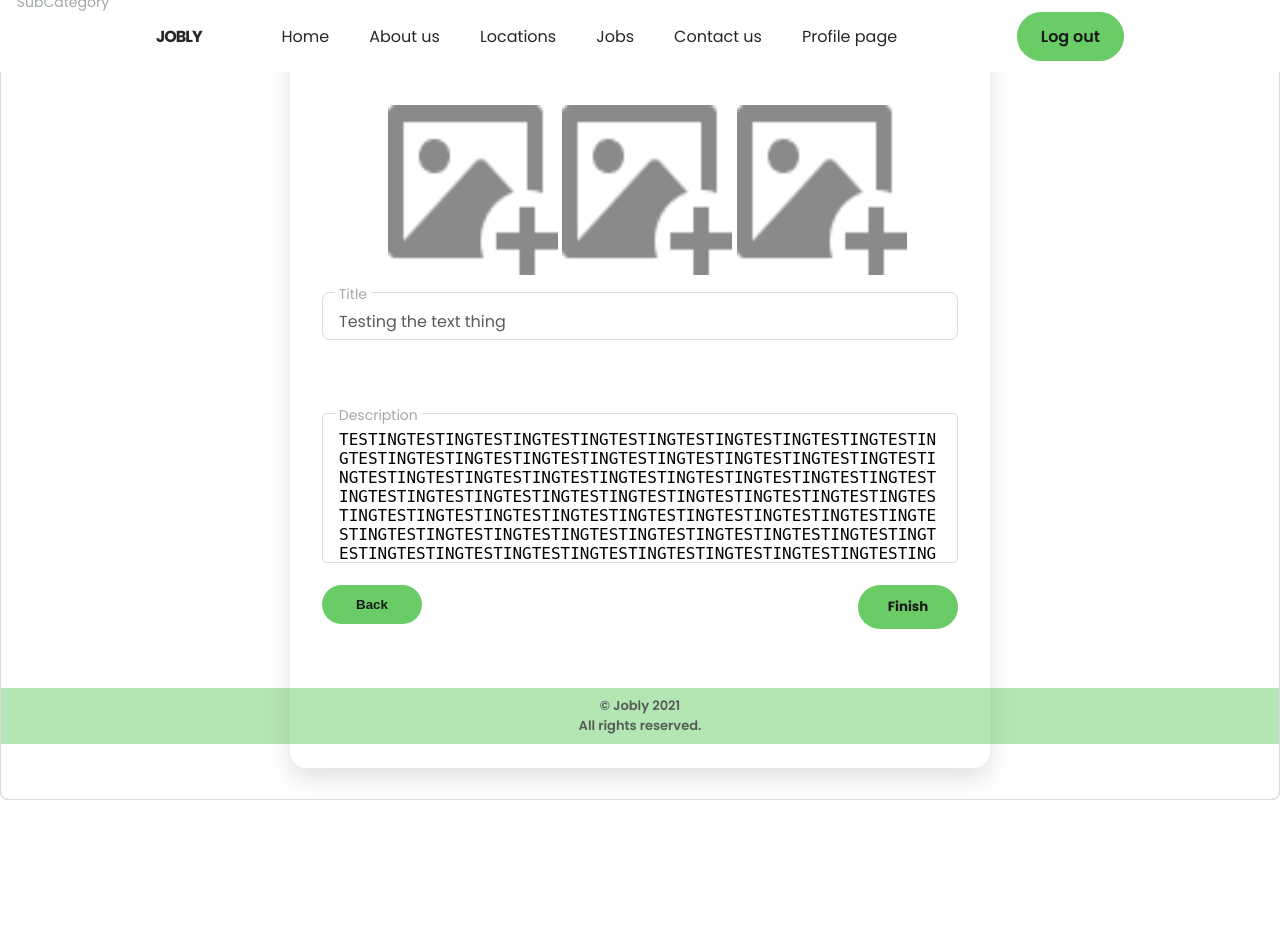
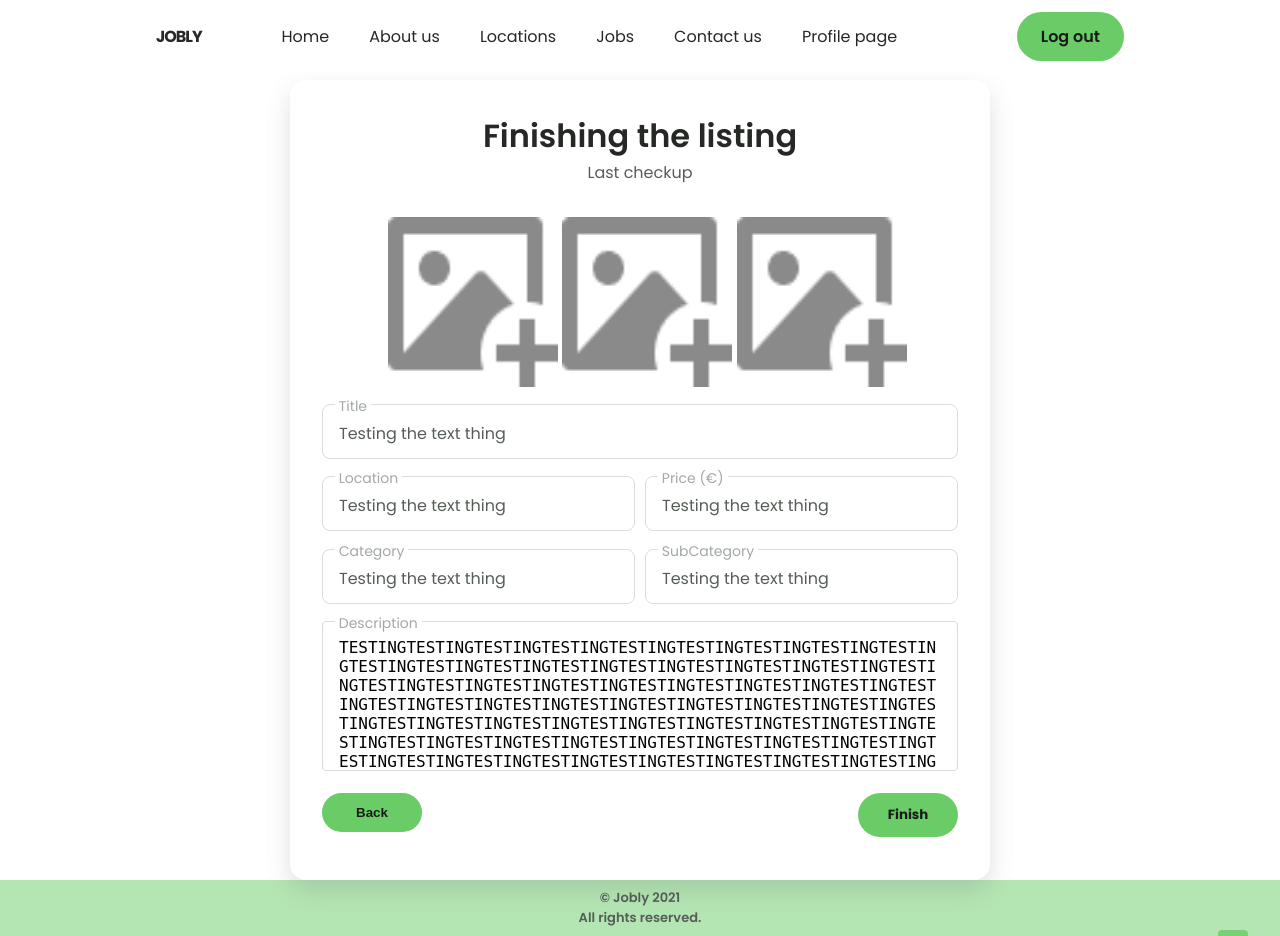
Before and after one commit to AiridasZal/KA-Jobs, a PHP site: page /add-check.php in a window 1280 px wide. Before the commit the page ends 800 px from the top, so only its background shows below. Run offline with PHP 8.4, Linux system fonts and the light colour scheme; a user stored in the database is signed in.

Commit message:
add job fixed

```diff
--- a/css/add-job.css
+++ b/css/add-job.css
@@ -76,7 +76,7 @@
       cursor: pointer;
   }
   .header{
-    z-index: 5;
+    z-index: 5000000;
   }
 
   .job-title{
--- a/css/login.css
+++ b/css/login.css
@@ -6,20 +6,40 @@
 }
 /*===== FORM =====*/
 .l-form{
+  position: relative;
+  min-height:100%;
   display: flex;
   justify-content: center;
   align-items: center;
   max-width: 968px;
-  height: 80vh;
-  margin-top: var(--header-height);
+  margin-top: 5rem;
   margin-left: var(--mb-1-5);
   margin-right: var(--mb-1-5);
   row-gap: 3rem;
+}
+.l-form2{
+  position: relative;
+  min-height:100%;
+  display: flex;
+  justify-content: center;
+  align-items: center;
+  max-width: 968px;
+  margin-top: 100px;
+  margin-left: var(--mb-1-5);
+  margin-right: var(--mb-1-5);
+  row-gap: 3rem;
+  margin-bottom:100px;
 }
 .l-grid{
   grid-column-gap: 1.5rem;
 }
 .form{
+  width: 360px;
+  padding: 2rem 2rem;
+  border-radius: 1rem;
+  box-shadow: 0 10px 25px rgba(92,99,105,.2);
+}
+.form2{
   width: 360px;
   padding: 2rem 2rem;
   border-radius: 1rem;
@@ -34,6 +54,26 @@
     margin-bottom: var(--mb-2);
 }
 
+.input__div{
+  grid-area: main;
+  position: relative;
+  height: 48px;
+  margin-bottom: 1.5rem;
+}
+.input__div2{
+  grid-area: other;
+  position: relative;
+  height: 48px;
+  margin-bottom: 1.5rem;
+}
+
+.input__grid{
+  display: grid;
+  grid-template-columns: 313px 10px 313px;
+  grid-template-areas:
+    "main . other"
+}
+
 .form__div{
   position: relative;
   height: 48px;
@@ -44,7 +84,7 @@
   top: 0;
   left: 0;
   width: 100%;
-  height: 100%;
+  height: 55px;
   font-size: var(--normal-font-size);
   border: 1px solid var(--border-color);
   border-radius: .5rem;
@@ -71,7 +111,19 @@ input[type="submit" i] {
     font-weight: var(--font-bold);
     cursor: pointer;
 }
+@media screen and (max-height: 850px) {
+  .olfix{
+    margin-top: 5rem;
+    margin-bottom: 2rem;
+  }
+}
 
+@media screen and (max-height: 767px) {
+  .olfix{
+    margin-top: 6rem;
+    margin-bottom: 2rem;
+  }
+}
 
 /*Input focus move up label*/
 .form__input:focus + .form__label{
@@ -113,17 +165,3 @@ input[type="submit" i] {
   .account__cselect:hover{
     color: var(--first-color);
   }
-
-  @media screen and (max-height: 850px) {
-    .olfix{
-      margin-top: 5rem;
-      margin-bottom: 2rem;
-    }
-  }
-
-  @media screen and (max-height: 767px) {
-    .olfix{
-      margin-top: 6rem;
-      margin-bottom: 2rem;
-    }
-  }
--- a/css/styles.css
+++ b/css/styles.css
@@ -179,7 +179,7 @@ img {
   cursor: pointer;
 }
 
-@media screen and (max-width: 767px) {
+@media screen and (max-width: 840px) {
   .nav__menu {
     position: fixed;
     background-color: var(--container-color);
@@ -581,7 +581,7 @@ img {
   }
 }
 
-@media screen and (min-width: 767px) {
+@media screen and (min-width: 840px) {
   .nav__link-fix {
     display: none;
   }
@@ -708,3 +708,26 @@ body {
   left: 10px;
   padding: 10px;
 }
+
+/* For add-job */
+@media screen and (max-width: 800px) {
+  .input__grid{
+    display: grid;
+    grid-template-columns: 1fr;
+    grid-template-areas:
+      "main"
+      "other"
+  }
+  .input__div{
+    grid-area: main;
+    position: relative;
+    height: 60px;
+    margin-bottom: 1rem;
+  }
+  .input__div2{
+    grid-area: other;
+    position: relative;
+    height: 60px;
+    margin-bottom: 1rem;
+  }
+}
```
Also changed, not shown: add-job.php (+42 -24 lines).
